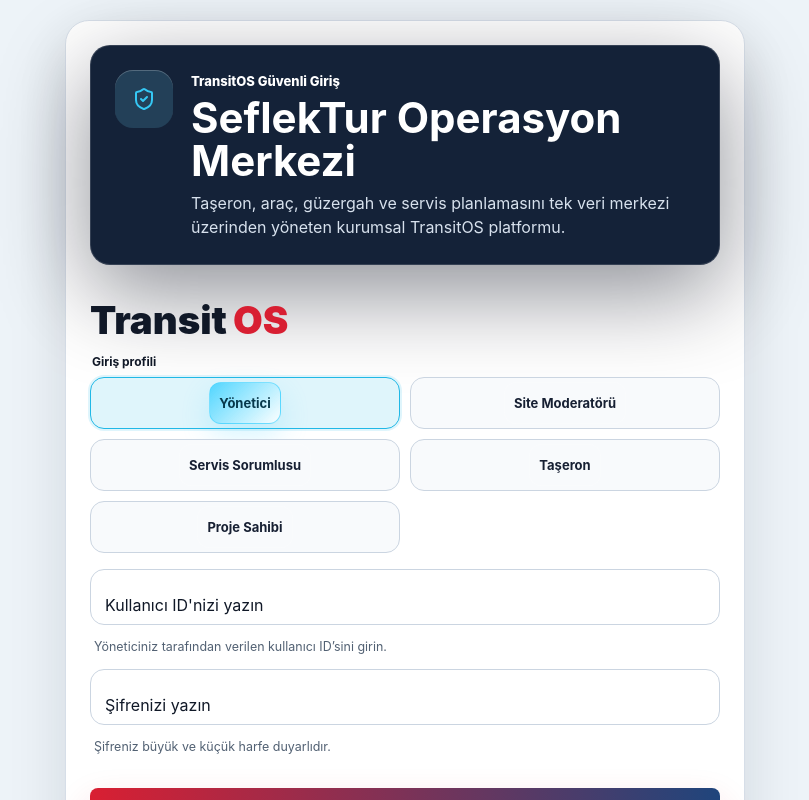
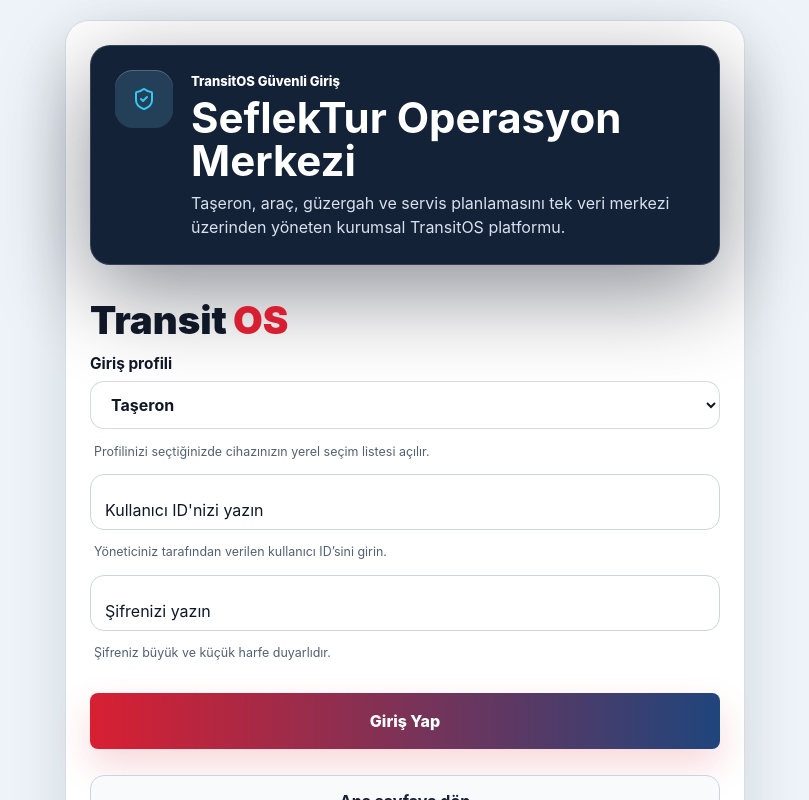
Before and after one commit to mburakseflek/TransitOS, a Next.js app: page /login in a window 1280 px wide. Shown: the top 800 px of the page, without its empty margins (235-1044 px from the left). Built offline with nearby package versions, Linux system fonts and the light colour scheme.

Commit message:
Giriş rollerini yerel açılır listeye taşı

```diff
--- a/src/app/login/page.tsx
+++ b/src/app/login/page.tsx
@@ -1,5 +1,5 @@
 import Link from "next/link";
-import { Auth01Panel, FloatingInput, FrequencySelector } from "@/app/components/RegistryInterfaceKit";
+import { Auth01Panel, FloatingInput } from "@/app/components/RegistryInterfaceKit";
 import { LoginFormShell, LoginSubmitButton } from "@/app/login/LoginFormShell";
 
 export default async function LoginPage({
@@ -21,18 +21,17 @@ export default async function LoginPage({
         {isSiteAdminLogin ? <SiteAdminLoginHeader /> : <TransitOSLoginHeader />}
 
         {!isSiteAdminLogin ? (
-          <FrequencySelector
-            name="role"
-            label="Giriş profili"
-            defaultValue="MANAGER"
-            options={[
-              { value: "MANAGER", label: "Yönetici", tone: "blue" },
-              { value: "SITE_MODERATOR", label: "Site Moderatörü", tone: "navy" },
-              { value: "SERVICE_SUPERVISOR", label: "Servis Sorumlusu", tone: "green" },
-              { value: "SUBCONTRACTOR", label: "Taşeron", tone: "yellow" },
-              { value: "PROJECT_OWNER", label: "Proje Sahibi", tone: "gray" }
-            ]}
-          />
+          <label className="field login-role-field">
+            <strong>Giriş profili</strong>
+            <select name="role" defaultValue="SUBCONTRACTOR" required>
+              <option value="SUBCONTRACTOR">Taşeron</option>
+              <option value="MANAGER">Yönetici</option>
+              <option value="SITE_MODERATOR">Site Moderatörü</option>
+              <option value="SERVICE_SUPERVISOR">Servis Sorumlusu</option>
+              <option value="PROJECT_OWNER">Proje Sahibi</option>
+            </select>
+            <small className="login-field-hint">Profilinizi seçtiğinizde cihazınızın yerel seçim listesi açılır.</small>
+          </label>
         ) : (
           <input type="hidden" name="role" value="SITE_MODERATOR" />
         )}
```
Also changed, not shown: src/app/globals.css.
